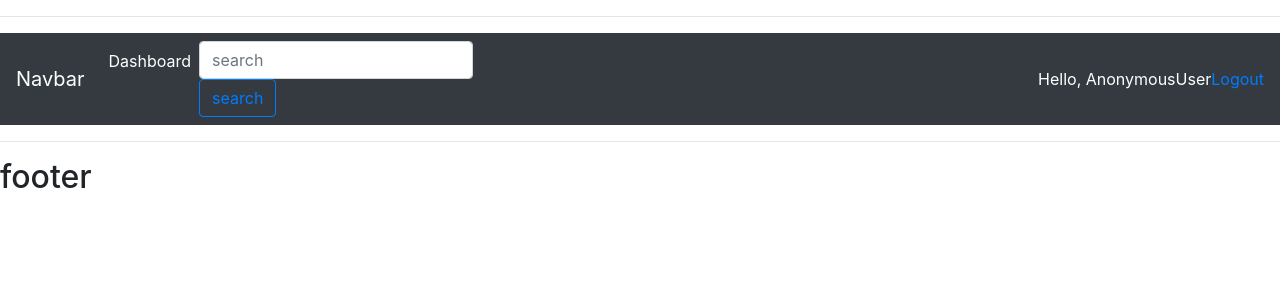
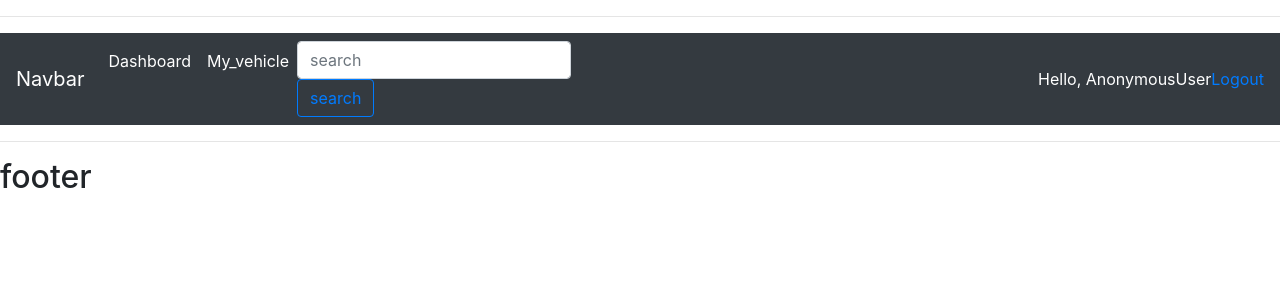
Before and after one commit to Shrey3011/Group24, a Django app: template SRC/Rental_System/RentingApp/templates/RentingApp/main.html in a window 1280 px wide. Shown: the top 300 px of the page. Run offline with Django 4.2, Linux system fonts and the light colour scheme; the template is opened without the code that fills it, so the values that code supplies are empty; parts of the project's set-up code (start-up, migrations or seed data) failed here and were passed over; some libraries are stand-ins or nearby versions.

Commit message:
Update navbar.html
Adding My Vehicles to Navbar.

```diff
--- a/SRC/Rental_System/RentingApp/templates/RentingApp/navbar.html
+++ b/SRC/Rental_System/RentingApp/templates/RentingApp/navbar.html
@@ -16,6 +16,10 @@
             <a class="nav-link" href="{% url 'home' %}">Dashboard</a>
           </li>
 
+            <li class="nav-item active">
+        <a class="nav-link" href="{% url 'myvehicle' %}">My_vehicle</a>
+      </li>
+
             <form method="POST" action="{% url 'search_vehicle' %}" >
         {% csrf_token %}
         <input type="search" id="form1" placeholder="search" class="form-control" name="searched">
```
